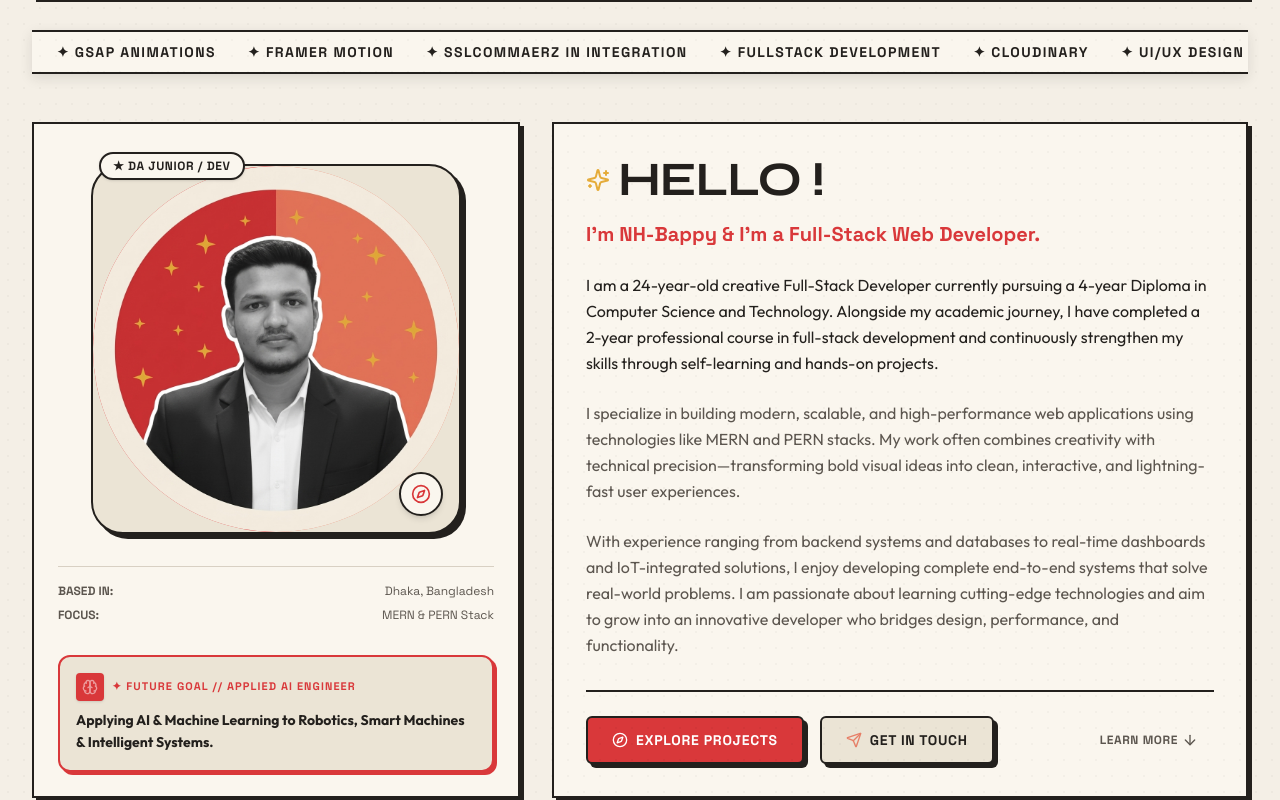
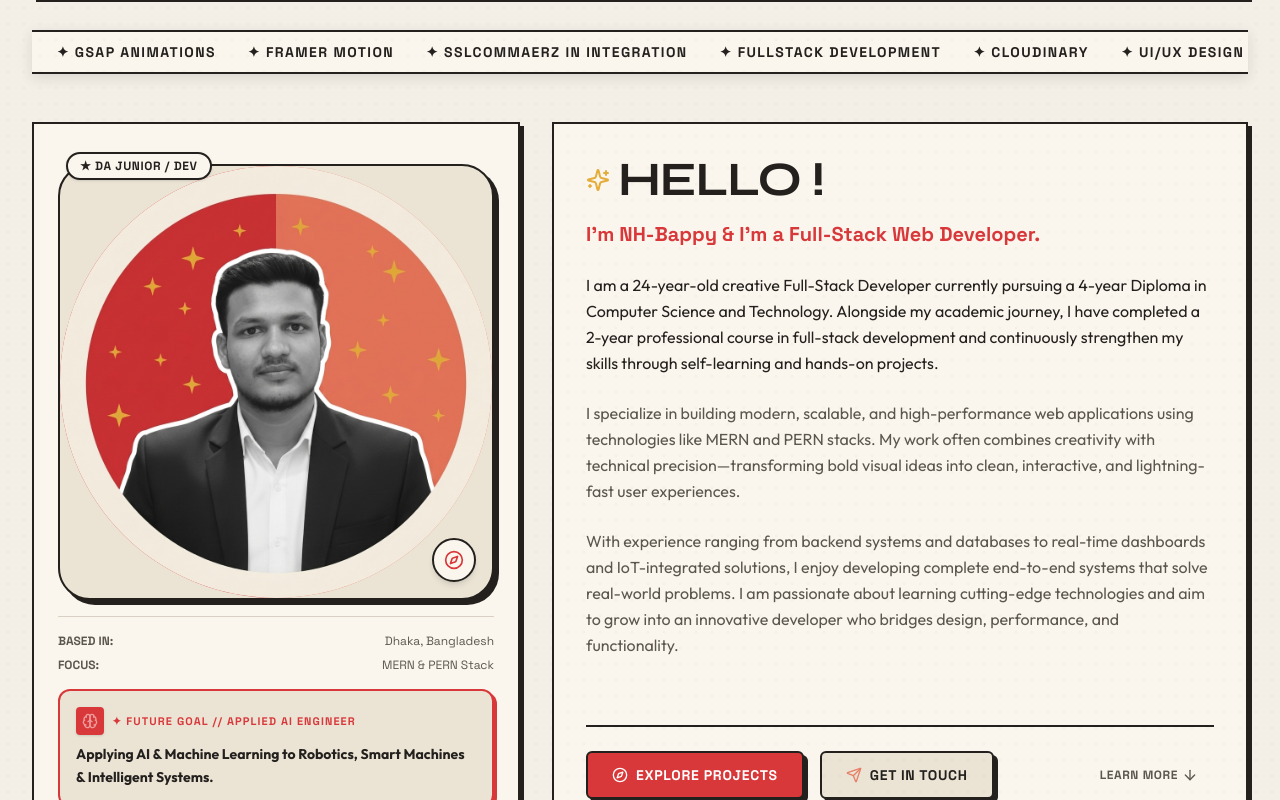
Before and after one commit to NH-Bappy/portfolio, a React (Vite) app: page / in a window 1280 px wide. Shown: the part 688-1488 px from the top of the page. Built offline with nearby package versions, Linux system fonts and the light colour scheme; the HTML template or start-up script is replaced by a standard one.

Commit message:
style(hero): increase profile picture container div size

```diff
--- a/src/components/Hero.jsx
+++ b/src/components/Hero.jsx
@@ -106,7 +106,7 @@ export default function Hero() {
             <div className="retro-card p-5 sm:p-6 flex-1 flex flex-col justify-between relative group">
 
               {/* Illustration Avatar (Exact Retro Poster Style) */}
-              <div className="relative my-4 w-full max-w-[310px] sm:max-w-[350px] lg:max-w-[370px] mx-auto flex flex-col items-center justify-center">
+              <div className="relative my-4 w-full max-w-[360px] sm:max-w-[420px] lg:max-w-[450px] mx-auto flex flex-col items-center justify-center">
 
                 {/* Top-Left Badge */}
                 <div className="absolute -top-3 left-2 z-20">
```
